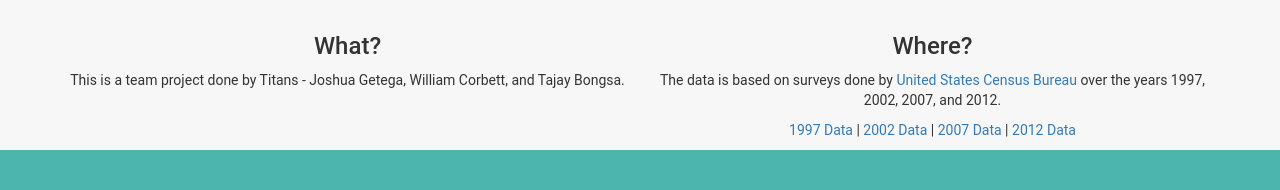
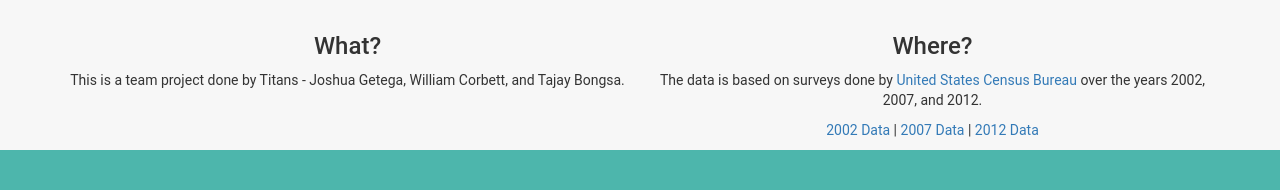
Before and after one commit to Crimzin/CS171-Final-Project, a plain HTML site: page Titans_Final/index.html in a window 1280 px wide. Shown: the part 2588-2778 px from the top of the page. Drawn offline with Linux system fonts and the light colour scheme.

Commit message:
removed references to 1997

```diff
--- a/Titans_Final/index.html
+++ b/Titans_Final/index.html
@@ -240,8 +240,8 @@
                     <section>
                         <h3>Where?</h3>
                         <p>The data is based on surveys done by <a href="https://www.census.gov/econ/sbo/">United States Census
-                            Bureau</a> over the years 1997, 2002, 2007, and 2012.</p>
-                        <p><a href="http://www2.census.gov/econ/sbo/97/e97cs-1.pdf">1997 Data</a> | <a href="https://www.census.gov/econ/sbo/historical.html?2002">2002 Data</a> | <a href="https://www.census.gov/econ/sbo/historical.html?2007">2007 Data</a> | <a href="https://www.census.gov/econ/sbo/getdata.html">2012 Data</a></p>
+                            Bureau</a> over the years 2002, 2007, and 2012.</p>
+                        <p> <a href="https://www.census.gov/econ/sbo/historical.html?2002">2002 Data</a> | <a href="https://www.census.gov/econ/sbo/historical.html?2007">2007 Data</a> | <a href="https://www.census.gov/econ/sbo/getdata.html">2012 Data</a></p>
                     </section>
                 </div>
             </div>
```
